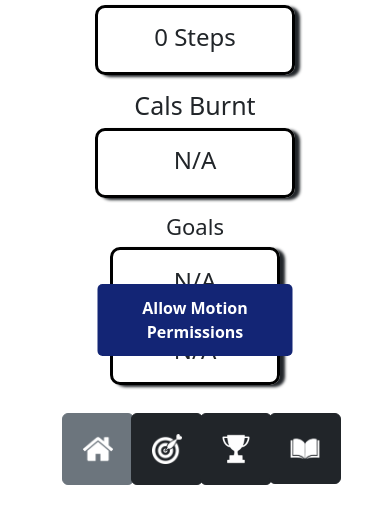
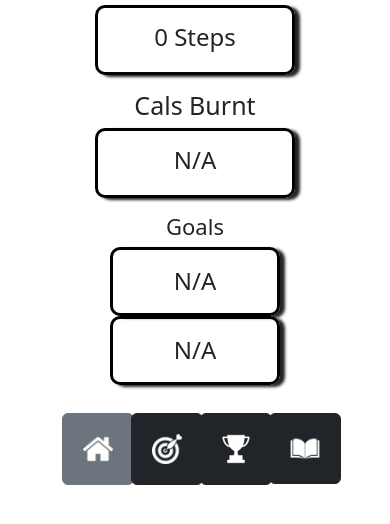
Before and after one commit to TempeHS/2024SDD-Rayan-AeroFit, a plain HTML site: page home.html in a window 390 px wide. Shown: the part 102-626 px from the top of the page. Drawn offline with nearby package versions, Linux system fonts and the light colour scheme.

Commit message:
Testing Motion Permission Popup Conditions

```diff
--- a/home.html
+++ b/home.html
@@ -169,7 +169,7 @@ var lastUpdate = 0;
 var minTimeBetweenSteps = 200; // Minimum delay between steps in ms
 
 function displayButtonOnMobile() {
-if (window.innerWidth <= 900) {
+if (window.innerWidth <= 900 && permissionState !== 'granted') {
     document.getElementById('permissionButtonContainer').style.display = 'block';
 }
 }
```
